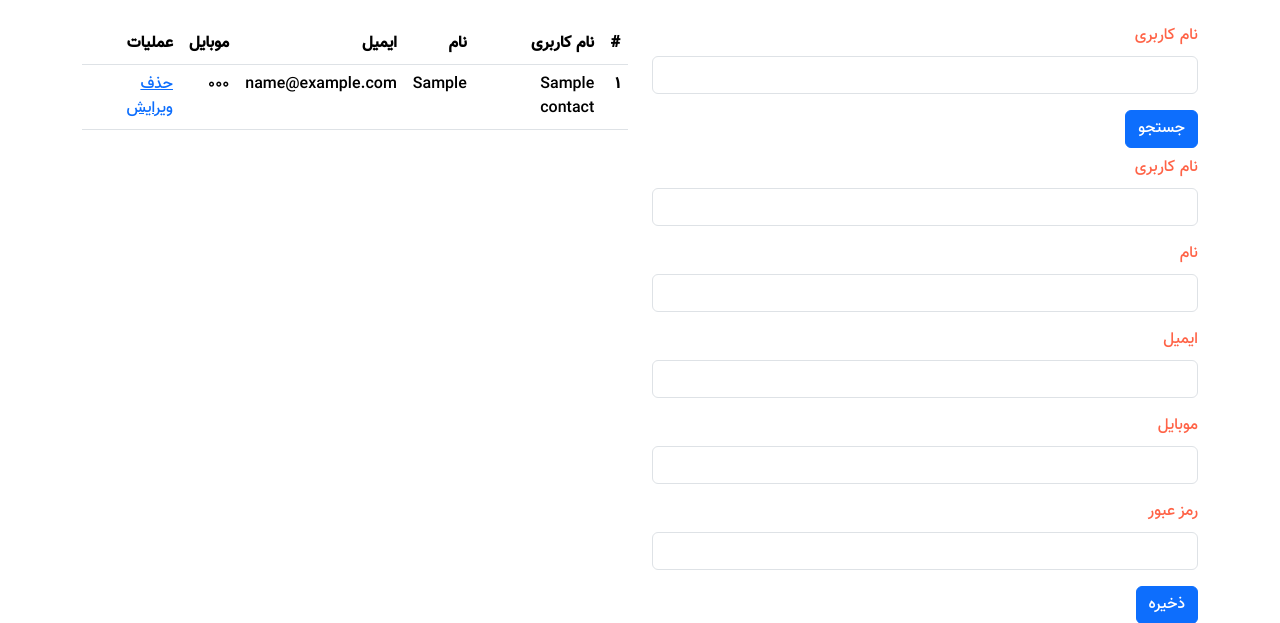
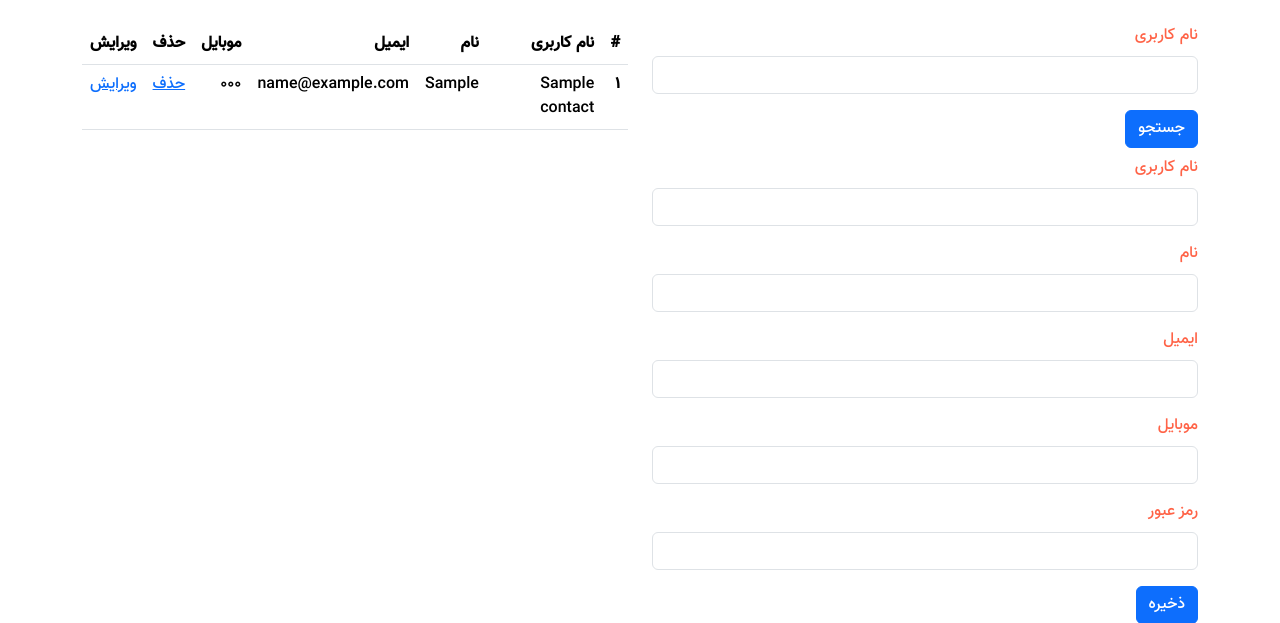
Before and after one commit to masonhows11/notebook_mvc, a PHP site: template resources/views/Home.php in a window 1280 px wide. Shown: the part 69-692 px from the top of the page. Run offline with PHP 8.4, Linux system fonts and the light colour scheme; the template is opened without the code that fills it: most values are stand-ins (such as "Sample title", 1, 10 or a date in 2020); data that the repository does not hold is empty; some libraries are stand-ins or nearby versions.

Commit message:
delete route updated

```diff
--- a/app/Core/Routing/Router.php
+++ b/app/Core/Routing/Router.php
@@ -37,6 +37,8 @@ class Router
 
     private function run_route_middleware()
     {
+        if (is_null($this->current_route))
+            return;
         $middleware = $this->current_route['middleware'];
         foreach ($middleware as $middleware_class) {
             $middlewareObject = new $middleware_class;
@@ -58,7 +60,7 @@ class Router
         //        return null;
         foreach ($this->routes as $route) {
             if (!in_array($request->getMethod(), $route['methods'])) {
-               continue;
+                continue;
             }
             if ($this->regex_match_route_pattern($route)) {
                 return $route;
@@ -89,6 +91,7 @@ class Router
     {
 
     }
+
     public function dispatch404()
     {
         header("HTTP/1.0 404 Not Found");
@@ -96,6 +99,7 @@ class Router
         view('errors.404');
         die();
     }
+
     public function run()
     {
         try {
--- a/app/Http/Controllers/HomeController.php
+++ b/app/Http/Controllers/HomeController.php
@@ -104,8 +104,8 @@ class HomeController extends Controller
 
     public function delete(){
         global $request;
-        var_dump($request);
-
+       $id = $request->get_route_param('id');
+        var_dump($id);
     }
 
 }
--- a/resources/views/Home.php
+++ b/resources/views/Home.php
@@ -103,7 +103,8 @@
                     <th>نام</th>
                     <th>ایمیل</th>
                     <th>موبایل</th>
-                    <th>عملیات</th>
+                    <th>حذف</th>
+                    <th>ویرایش</th>
                 </tr>
                 </thead>
                 <tbody>
@@ -114,7 +115,8 @@
                         <td><?= $contact['first_name'] ?></td>
                         <td><?= $contact['email'] ?></td>
                         <td><?= $contact['mobile'] ?></td>
-                        <td><a href="#">حذف</a> <a href="#">ویرایش</a></td>
+                        <td><a href="<?php echo site_url("delete/user/{$contact['id']}") ?>">حذف</a></td>
+                        <td><a href="#">ویرایش</a></td>
                     </tr>
                 <?php endforeach; ?>
                 </tbody>
--- a/routes/web.php
+++ b/routes/web.php
@@ -9,4 +9,4 @@ Route::get('/',['HomeController','index'],[BlockFireFoxMiddleware::class,BlockIE
 
 Route::post('/store/user',['HomeController','store']);
 
-Route::post('/delete/user',['HomeController','delete']);
+Route::get('/delete/user/{id}',['HomeController','delete']);
```
